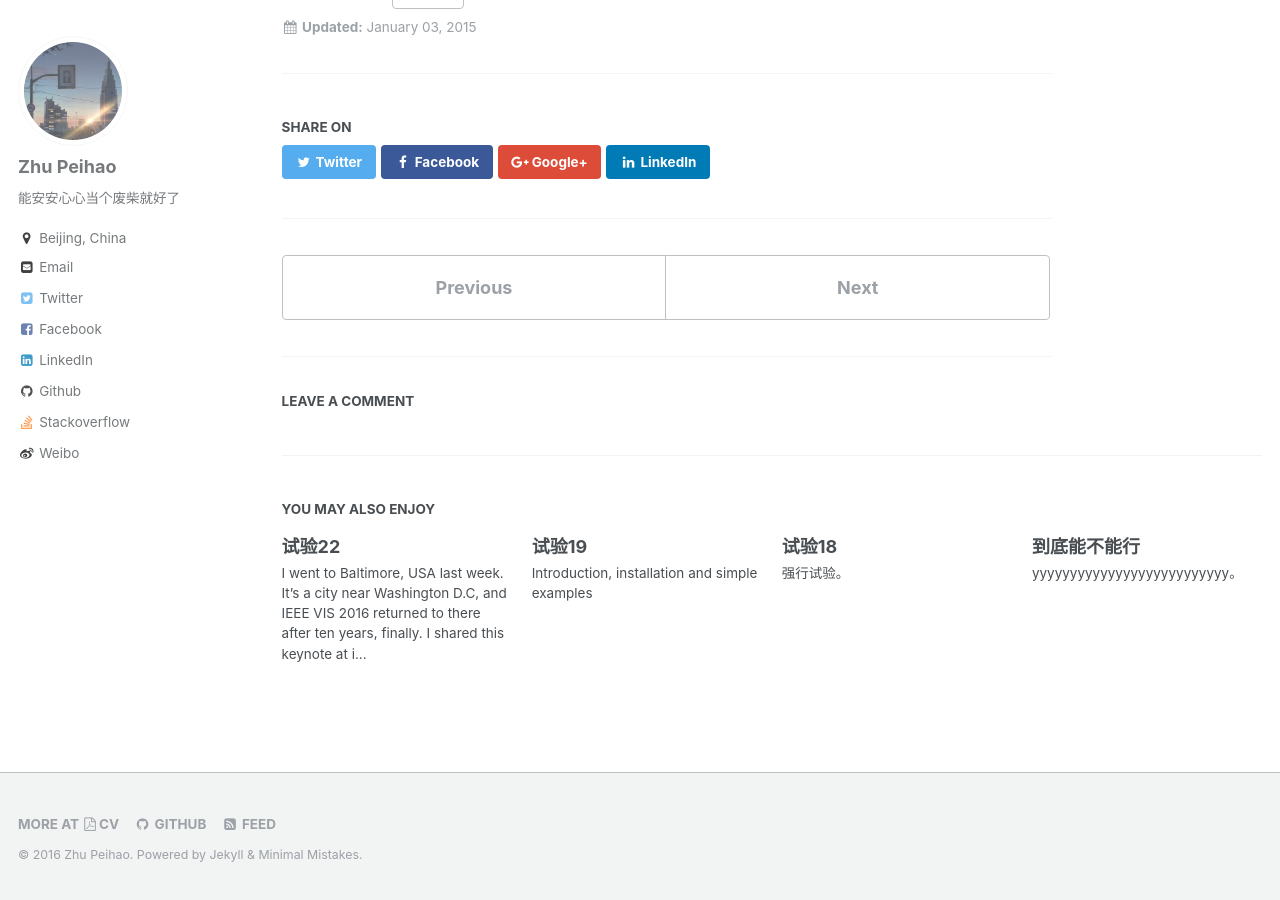
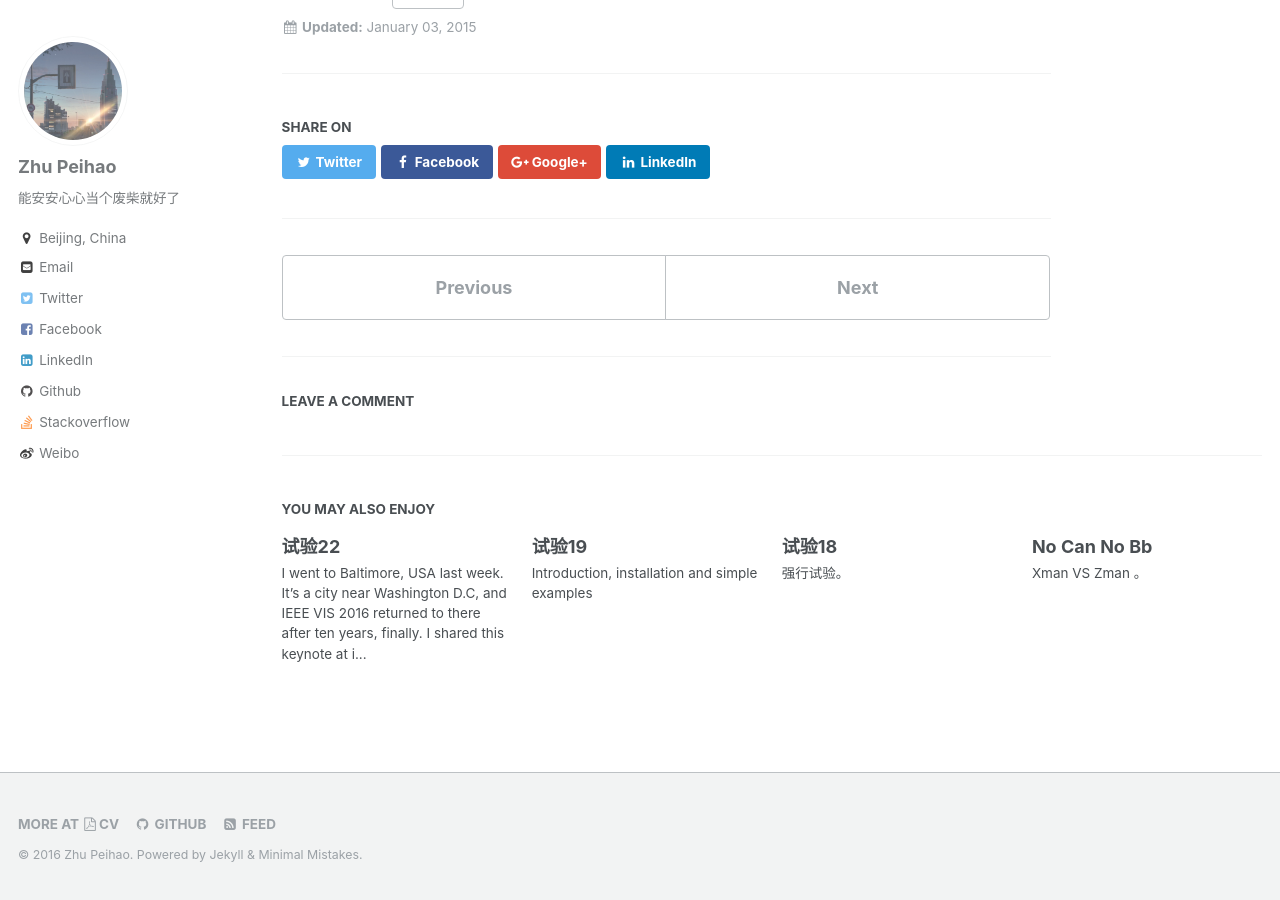
Before and after one commit to ZPdesu/ZPdesu.github.io, a Jekyll site: the page built from _posts/2015-01-03-Goodbye-My-Old-Times.markdown, in a window 1280 px wide and 900 px high, scrolled down 828 px. Built offline with Jekyll 4.4.1, drawn with Linux system fonts in a browser that asks for light colours; comment, search, counter and statistics services are not loaded.

Commit message:
change little

```diff
--- a/_posts/2015-01-03-Goodbye-My-Old-Times.markdown
+++ b/_posts/2015-01-03-Goodbye-My-Old-Times.markdown
@@ -3,7 +3,7 @@ title: 试验16
 layout: post
 thread: 158
 date: 2015-01-03 12:00
-author: Joe Jiang
+author: Zhu Pei
 categories: Student
 tags: [Ruby on rails]
 excerpt: 中二价值观。
--- a/_posts/2015-11-05-no-can-no-bb.markdown
+++ b/_posts/2015-11-05-no-can-no-bb.markdown
@@ -1,12 +1,12 @@
 ---
-title: 到底能不能行
+title:
 layout: post
 thread: 163
 date: 2015-11-05
-author: Joe Jiang
+author: Zhu Pei
 categories: student
 tags: [UCAS]
-excerpt: yyyyyyyyyyyyyyyyyyyyyyyyyy。
+excerpt: Xman VS Zman 。
 ---
 
 
```
Also changed, not shown: _posts/2016-04-01-spatio-temporal-data-visual-analytics-and-visualization-studynotes.md (+1 -1 lines), _posts/2016-11-10-Learning-in-IEEEVIS-2016.md (+1 -1 lines).
